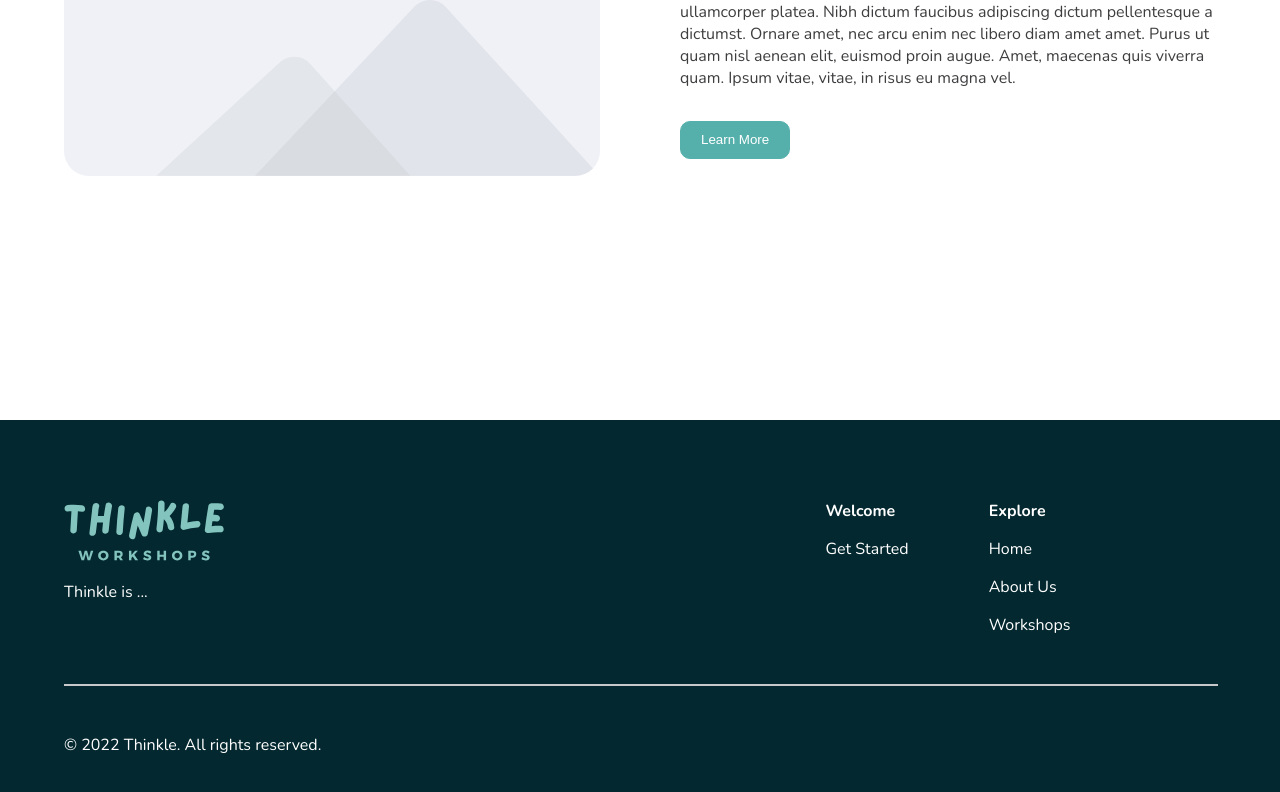
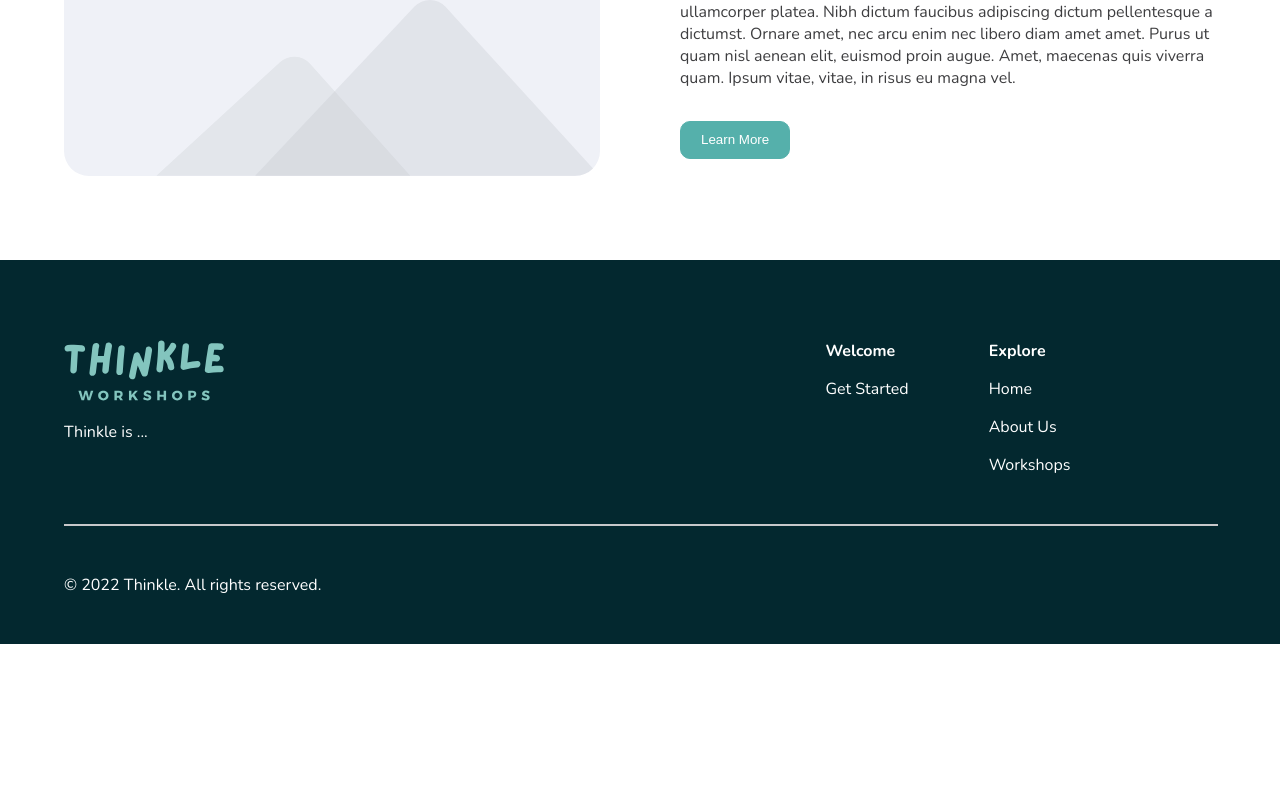
Before and after one commit to SheCodesAus/she-codes-group-project-frontend-fullstack-pancake, a React (Create React App) app: page / in a window 1280 px wide. Shown: the part 1755-2547 px from the top of the page. After the commit the page ends 2399 px from the top, so only its background shows below. Built offline with nearby package versions, Linux system fonts and the light colour scheme.

Commit message:
Remove unused component in HomePage

```diff
--- a/src/pages/HomePage.jsx
+++ b/src/pages/HomePage.jsx
@@ -35,9 +35,6 @@ export default function HomePage() {
           link="/about-us"
         />
       </Container>
-      <Container>
-        <Grid />
-      </Container>
     </>
   );
 }
```
